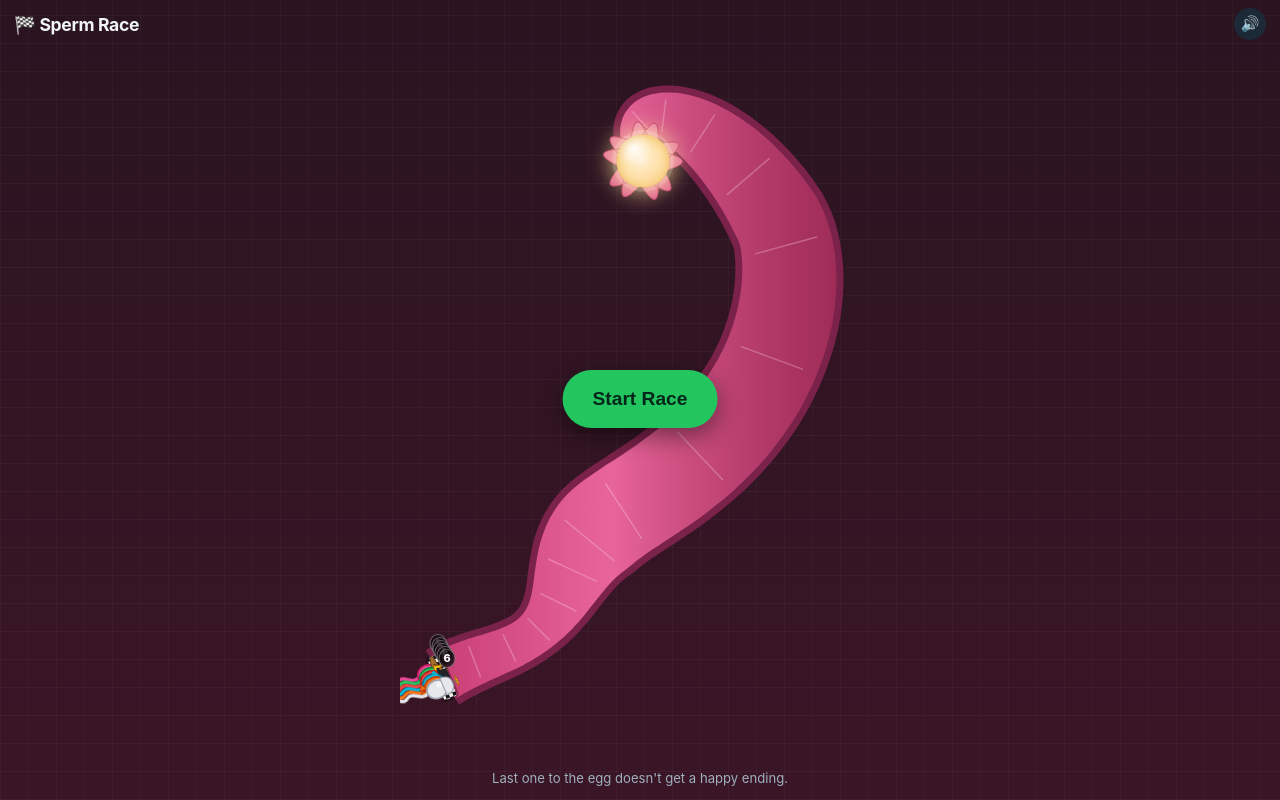
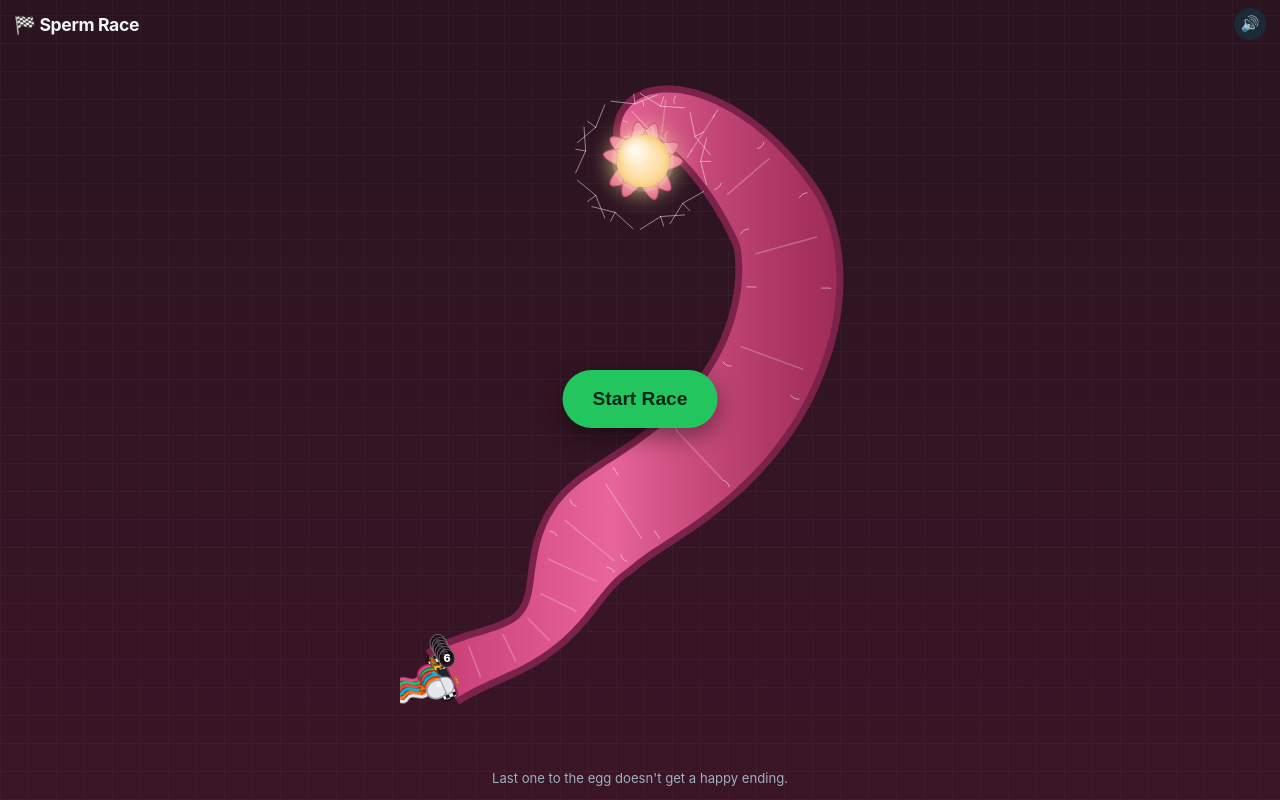
Before and after one commit to byronsha/cc-roulette, a website built with Vite: page index.html in a window 1280 px wide. Both pictures are taken after a click on the button "Continue". Built offline with nearby package versions, Linux system fonts and the light colour scheme.

Commit message:
Add cilia to the tube lining and fimbriae
Real fallopian tubes are densely ciliated in the ampulla and
infundibulum (near the ovary) and on the fimbriae themselves, with
far fewer toward the isthmus - the cilia drawn here follow that same
distribution instead of covering the tube evenly.

```diff
--- a/src/main.ts
+++ b/src/main.ts
@@ -10,6 +10,7 @@ import {
   travelAngle,
   tubeWidthPx,
   perpendicularOffsetPercent,
+  tubeTangentPx,
   TUBE_SOLID_T_MAX,
   EGG_X,
   EGG_Y,
@@ -408,11 +409,75 @@ function buildFimbriae(): string {
   return d;
 }
 
+// Cilia along the tube's inner lining - real fallopian tubes are densely
+// ciliated in the wide ampulla/infundibulum (near the egg) specifically,
+// with far fewer toward the isthmus near the uterus, which is why this
+// skips t<0.3 entirely rather than covering the whole tube evenly. Each
+// hair gets a small sideways bow (a quadratic control point nudged along
+// the tube's own tangent direction) instead of being a straight tick mark,
+// so they read as soft cilia rather than a ruled/technical hatching
+// pattern - that's what .tube-folds already covers.
+function buildTubeCilia(): string {
+  const rows = 20;
+  let d = "";
+  for (let k = 1; k < rows; k++) {
+    const t = (k / rows) * TUBE_SOLID_T_MAX;
+    if (t < 0.3) continue;
+    const width = tubeWidthPx(t);
+    const half = width / 2;
+    const hairLenPx = Math.min(9, width * 0.15);
+    const center = tubeCenter(t);
+    const tangent = tubeTangentPx(t, trackW, trackH);
+    const tanLen = Math.hypot(tangent.x, tangent.y) || 1;
+    const wavePx = Math.sin(k * 2.1) * hairLenPx * 0.35;
+    const waveX = ((tangent.x / tanLen) * wavePx / trackW) * 100;
+    const waveY = ((tangent.y / tanLen) * wavePx / trackH) * 100;
+    for (const side of [-1, 1]) {
+      const baseOff = perpendicularOffsetPercent(t, half * 0.88 * side, trackW, trackH);
+      const tipOff = perpendicularOffsetPercent(t, (half * 0.88 - hairLenPx) * side, trackW, trackH);
+      const base = { x: center.x + baseOff.x, y: center.y + baseOff.y };
+      const tip = { x: center.x + tipOff.x, y: center.y + tipOff.y };
+      const ctrl = { x: (base.x + tip.x) / 2 + waveX, y: (base.y + tip.y) / 2 + waveY };
+      d += `M${base.x},${base.y} Q${ctrl.x},${ctrl.y} ${tip.x},${tip.y} `;
+    }
+  }
+  return d;
+}
+
+// The fimbriae are the MOST densely ciliated part of the real thing - it's
+// literally how they sweep the egg in after ovulation - so each petal gets
+// a small fan of fine hairs extending past its own tip, on top of (not
+// instead of) the petal shape itself.
+function buildFimbriaeCilia(): string {
+  const count = 10;
+  const tipDistPx = 58; // matches buildFimbriae's own tipDistPx
+  const hairLenPx = 10;
+  let d = "";
+  for (let k = 0; k < count; k++) {
+    const angle = (k / count) * Math.PI * 2 + (k % 2 === 0 ? 0 : 0.18);
+    const tip = {
+      x: EGG_X + ((Math.cos(angle) * tipDistPx) / trackW) * 100,
+      y: EGG_Y + ((Math.sin(angle) * tipDistPx) / trackH) * 100,
+    };
+    for (const spread of [-0.35, 0, 0.35]) {
+      const a2 = angle + spread;
+      const far = {
+        x: EGG_X + ((Math.cos(a2) * (tipDistPx + hairLenPx)) / trackW) * 100,
+        y: EGG_Y + ((Math.sin(a2) * (tipDistPx + hairLenPx)) / trackH) * 100,
+      };
+      d += `M${tip.x},${tip.y} L${far.x},${far.y} `;
+    }
+  }
+  return d;
+}
+
 function drawTrack(): void {
   const outlineD = buildTubePolygonD((t) => tubeWidthPx(t) + 14);
   const fillD = buildTubePolygonD(tubeWidthPx);
   const foldsD = buildFoldLines();
   const fimbriaeD = buildFimbriae();
+  const ciliaD = buildTubeCilia();
+  const fimbriaeCiliaD = buildFimbriaeCilia();
 
   trackGuidesEl.innerHTML = `
     <defs>
@@ -430,6 +495,8 @@ function drawTrack(): void {
     <path d="${fillD}" class="tube-fill"/>
     <path d="${fimbriaeD}" class="fimbriae"/>
     <path d="${foldsD}" class="tube-folds"/>
+    <path d="${ciliaD}" class="tube-cilia"/>
+    <path d="${fimbriaeCiliaD}" class="fimbriae-cilia"/>
   `;
 
   const eggPoint = tubeCenter(1);
--- a/src/style.css
+++ b/src/style.css
@@ -381,6 +381,26 @@ h1 {
   vector-effect: non-scaling-stroke;
 }
 
+/* Cilia lining the tube's inner surface - real ones are densest in the
+   ampulla near the egg, which buildTubeCilia (main.ts) reflects by only
+   drawing them there. A finer, softer stroke than .tube-folds so the two
+   read as different textures (folds = structure, cilia = fine hairs). */
+.tube-cilia {
+  fill: none;
+  stroke: rgba(255, 235, 245, 0.55);
+  stroke-width: 1;
+  stroke-linecap: round;
+  vector-effect: non-scaling-stroke;
+}
+
+.fimbriae-cilia {
+  fill: none;
+  stroke: rgba(255, 235, 245, 0.65);
+  stroke-width: 0.8;
+  stroke-linecap: round;
+  vector-effect: non-scaling-stroke;
+}
+
 .fimbriae {
   fill: url(#fimbriaGradient);
   stroke: #b8305f;
```
Also changed, not shown: tests/visual/race-layout.spec.ts-snapshots/race-lineup-chromium-mobile-darwin.png, tests/visual/race-layout.spec.ts-snapshots/race-lineup-webkit-mobile-darwin.png, tests/visual/race-layout.spec.ts-snapshots/race-lineup-webkit-mobile-short-darwin.png.
